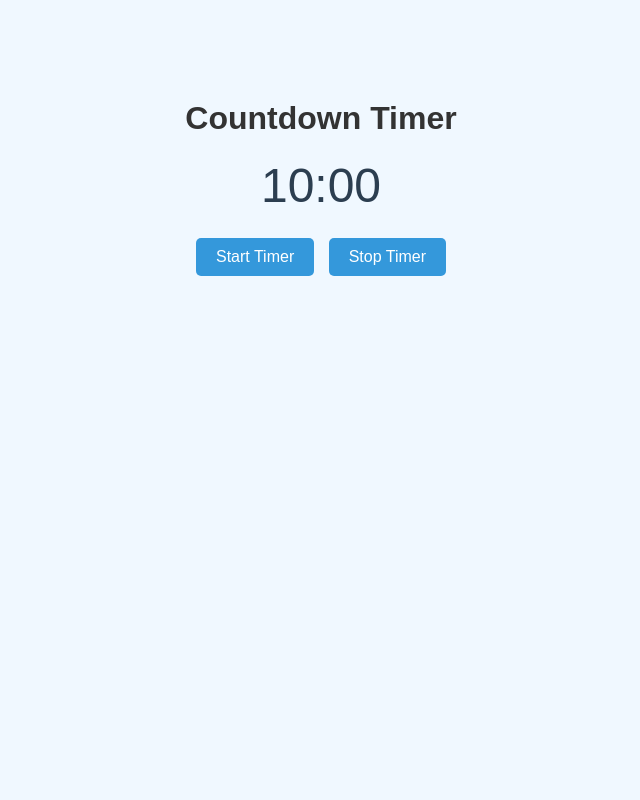
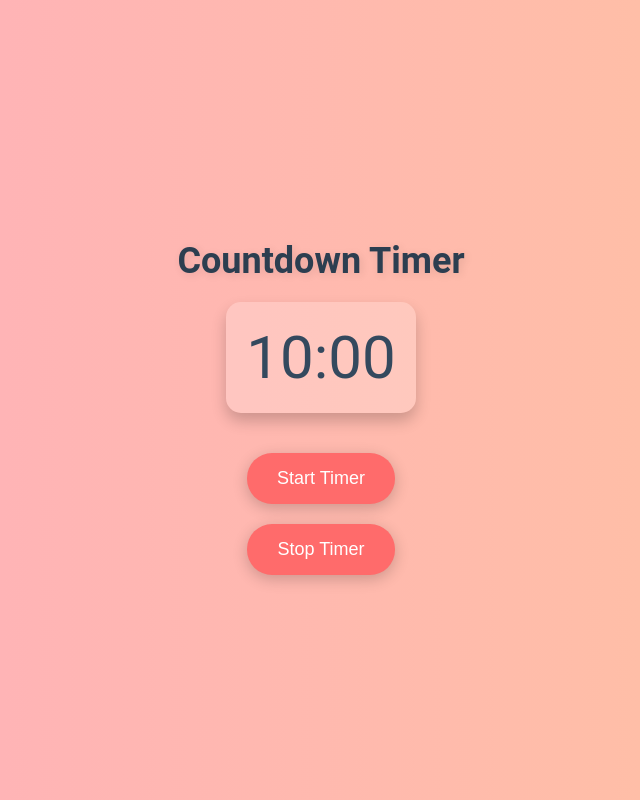
Before and after one commit to Shubhem/Simple-Countdown-Timer, a plain HTML site: page home.html in a window 1280 px wide. Shown: the whole page, without its empty margins (319-959 px from the left). Drawn offline with Linux system fonts and the light colour scheme.

Commit message:
Update home.html

```diff
--- a/home.html
+++ b/home.html
@@ -6,33 +6,63 @@
   <title>Countdown Timer</title>
   <style>
     body {
-      font-family: Arial, sans-serif;
+      font-family: 'Roboto', sans-serif;
       text-align: center;
-      margin-top: 100px;
-      background-color: #f0f8ff; /* Light blue background */
+      margin: 0;
+      display: flex;
+      flex-direction: column;
+      justify-content: center;
+      align-items: center;
+      min-height: 100vh;
+      background: linear-gradient(to right, #ffafbd, #ffc3a0); /* Soft pink-orange gradient */
       color: #333;
     }
+
+    h1 {
+      font-size: 36px;
+      margin-bottom: 20px;
+      color: #2c3e50;
+      text-shadow: 2px 2px 8px rgba(0, 0, 0, 0.1); /* Subtle text shadow */
+    }
+
     .timer {
-      font-size: 48px;
-      color: #2c3e50; /* Darker text color */
-      margin-bottom: 20px;
+      font-size: 60px;
+      color: #34495e; /* Deep blue-gray text color */
+      margin-bottom: 30px;
+      padding: 20px;
+      background-color: rgba(255, 255, 255, 0.2); /* Semi-transparent white background */
+      border-radius: 15px;
+      box-shadow: 0 8px 15px rgba(0, 0, 0, 0.2);
+      transition: transform 0.3s;
     }
+
+    .timer:hover {
+      transform: scale(1.05); /* Slight enlargement on hover */
+    }
+
     button {
-      padding: 10px 20px;
-      font-size: 16px;
-      margin: 5px;
+      padding: 15px 30px;
+      font-size: 18px;
+      margin: 10px;
       border: none;
-      border-radius: 5px;
-      background-color: #3498db; /* Button background color */
-      color: white; /* Button text color */
+      border-radius: 25px;
+      background-color: #ff6b6b; /* Soft coral button color */
+      color: white;
       cursor: pointer;
-      transition: background-color 0.3s;
+      box-shadow: 0 4px 15px rgba(0, 0, 0, 0.2);
+      transition: background-color 0.3s, transform 0.2s, box-shadow 0.3s;
     }
+
     button:hover {
-      background-color: #2980b9; /* Darker button color on hover */
+      background-color: #e55050; /* Darker coral on hover */
+      transform: scale(1.1); /* Slightly larger scale on hover */
+      box-shadow: 0 8px 25px rgba(0, 0, 0, 0.3);
     }
+
     button:active {
-      background-color: #1c5986; /* Even darker color on click */
+      background-color: #c43d3d; /* Even darker color on click */
+      transform: scale(1.05);
+      box-shadow: 0 4px 15px rgba(0, 0, 0, 0.2);
     }
   </style>
 </head>
@@ -55,6 +85,7 @@
         time--;
         if (time < 0) {
           clearInterval(timer);
+          timer = null;
           alert('Time is up!');
         }
       }, 1000);
```
